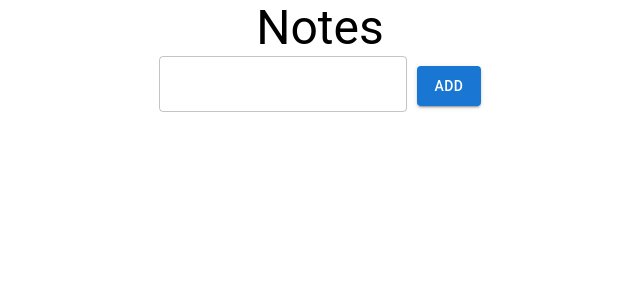
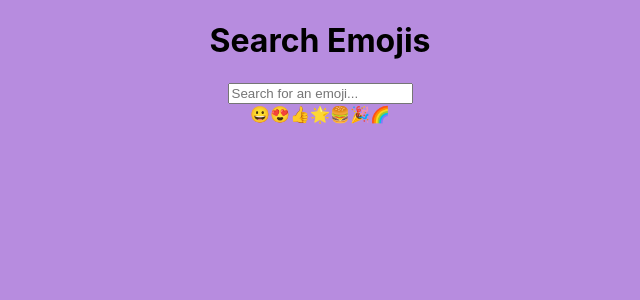
Before and after one commit to Ujala-355/react_tasks, a React (Create React App) app: page / in a window 1280 px wide. Shown: the top 300 px of the page, without its empty margins (320-960 px from the left). Built offline with nearby package versions, Linux system fonts and the light colour scheme.

Commit message:
emoji Search done

```diff
--- a/package.json
+++ b/package.json
@@ -11,6 +11,8 @@
     "@testing-library/jest-dom": "^5.17.0",
     "@testing-library/react": "^13.4.0",
     "@testing-library/user-event": "^13.5.0",
+    "emoji-picker-react": "^4.5.7",
+    "emojilib": "^3.0.11",
     "react": "^18.2.0",
     "react-dom": "^18.2.0",
     "react-scripts": "5.0.1",
--- a/src/App.js
+++ b/src/App.js
@@ -1,12 +1,14 @@
 import './App.css';
-import Note from "./noteApp/notes";
-import {Typography} from "@mui/material"
-function App() {
+// import Note from "./noteApp/notes";
+// import {Typography} from "@mui/material"
+import EmojiSearch from "./emojiA/emoji"
+function App(){
   return (
     <>
       <div className="App">
-          <Typography variant="h3">Notes</Typography>
-          <Note/>
+          {/* <Typography variant="h3">Notes</Typography>
+          <Note/> */}
+          <EmojiSearch/>
       </div>
     </>
   );
--- /dev/null
+++ b/src/emojiA/emoji.js
@@ -0,0 +1,34 @@
+import React,{useState} from "react";
+const emojiData=[
+  { symbol: "😀", name: "Grinning Face" },
+  { symbol: "😍", name: "Heart Eyes" },
+  { symbol: "👍", name: "Thumbs Up" },
+  { symbol: "🌟", name: "Star" },
+  { symbol: "🍔", name: "Burger" },
+  { symbol: "🎉", name: "Party Popper" },
+  { symbol: "🌈", name: "Rainbow" },
+
+]
+const EmojiSearch=()=>{
+    const [search,setSearch]=useState("");
+    const handleSearch=(e)=>{
+        setSearch(e.target.value);
+    }
+    const  filterEmojis=emojiData.filter((emoji)=>{
+        const emojiName=emoji.name.toLowerCase();
+        return emojiName.includes(search.toLowerCase());
+    });
+    return(
+      <>
+          <h1>Search Emojis</h1>
+          <input
+              type="text"
+              placeholder="Search for an emoji..."
+              value={search}
+              onChange={handleSearch}
+          />
+          <div>{filterEmojis.map((emoji)=>emoji.symbol)}</div>
+      </>
+    )
+}
+export default EmojiSearch;
--- a/src/index.css
+++ b/src/index.css
@@ -5,6 +5,7 @@ body {
     sans-serif;
   -webkit-font-smoothing: antialiased;
   -moz-osx-font-smoothing: grayscale;
+  background-color:rgb(183, 140, 223) ;
 }
 
 code {
```
Also changed, not shown: 1 other file (tests, documents, lock files or other folders).
